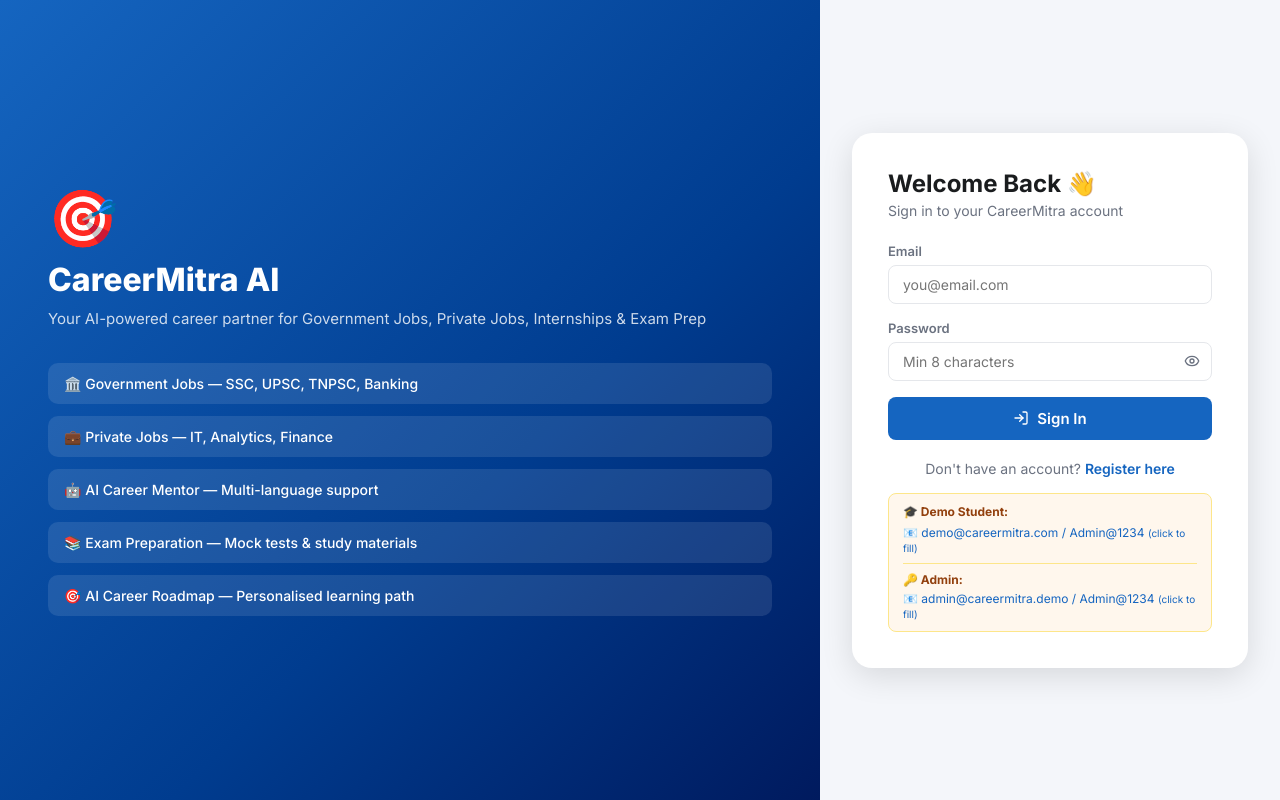
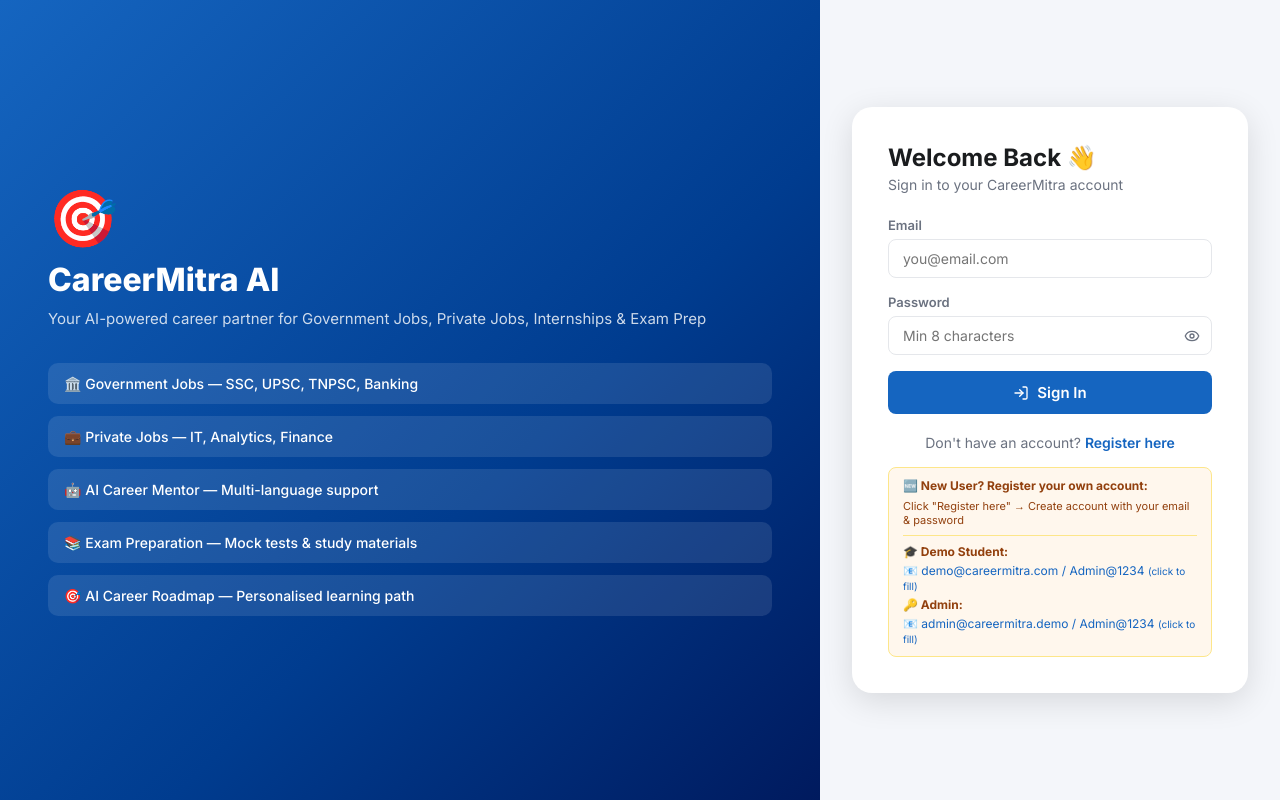
Before and after one commit to kapilduraisree/careermitra-web, a React (Vite) app: page /login in a window 1280 px wide. Built offline with nearby package versions, Linux system fonts and the light colour scheme; no server answers.

Commit message:
Fix login/register: clearer password rules, better demo instructions

```diff
--- a/src/pages/Login.jsx
+++ b/src/pages/Login.jsx
@@ -86,13 +86,15 @@
           </p>
 
           <div className="demo-note">
-            <p style={{marginBottom:6}}><strong>🎓 Demo Student:</strong></p>
-            <p style={{cursor:'pointer', color:'#1565C0'}} onClick={() => setForm({email:'demo@careermitra.com', password:'Admin@1234'})}>
+            <p style={{marginBottom:6, fontWeight:700}}>🆕 New User? Register your own account:</p>
+            <p style={{fontSize:11, marginBottom:8}}>Click "Register here" → Create account with your email & password</p>
+            <hr style={{margin:'8px 0', border:'none', borderTop:'1px solid #fde68a'}}/>
+            <p style={{marginBottom:4}}><strong>🎓 Demo Student:</strong></p>
+            <p style={{cursor:'pointer', color:'#1565C0', fontSize:12}} onClick={() => setForm({email:'demo@careermitra.com', password:'Admin@1234'})}>
               📧 demo@careermitra.com / Admin@1234 <span style={{fontSize:10}}>(click to fill)</span>
             </p>
-            <hr style={{margin:'8px 0', border:'none', borderTop:'1px solid #fde68a'}}/>
-            <p style={{marginBottom:4}}><strong>🔑 Admin:</strong></p>
-            <p style={{cursor:'pointer', color:'#1565C0'}} onClick={() => setForm({email:'admin@careermitra.demo', password:'Admin@1234'})}>
+            <p style={{marginTop:4, marginBottom:4}}><strong>🔑 Admin:</strong></p>
+            <p style={{cursor:'pointer', color:'#1565C0', fontSize:12}} onClick={() => setForm({email:'admin@careermitra.demo', password:'Admin@1234'})}>
               📧 admin@careermitra.demo / Admin@1234 <span style={{fontSize:10}}>(click to fill)</span>
             </p>
           </div>
--- a/src/pages/Register.jsx
+++ b/src/pages/Register.jsx
@@ -101,8 +101,8 @@
                   value={form.email} onChange={handle} required />
               </div>
               <div className="form-group">
-                <label className="label">Password * (min 8 chars)</label>
-                <input className="input" name="password" type="password" placeholder="Strong password"
+                <label className="label">Password * <span style={{fontWeight:400,color:'var(--text-muted)'}}>(min 8 chars, 1 uppercase, 1 number)</span></label>
+                <input className="input" name="password" type="password" placeholder="e.g. Kapil@2006"
                   value={form.password} onChange={handle} required minLength={8} />
               </div>
               <div className="form-group">
```
